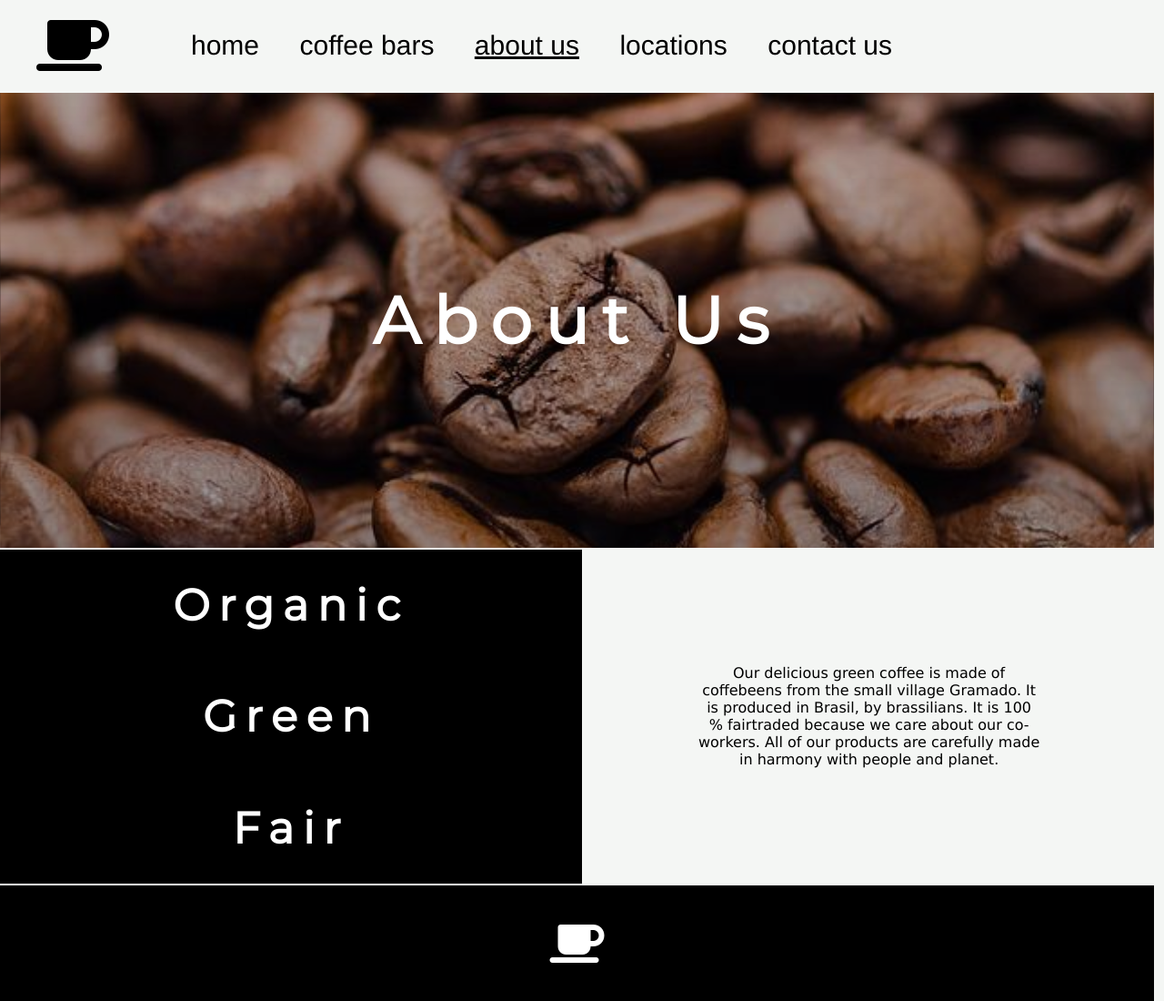
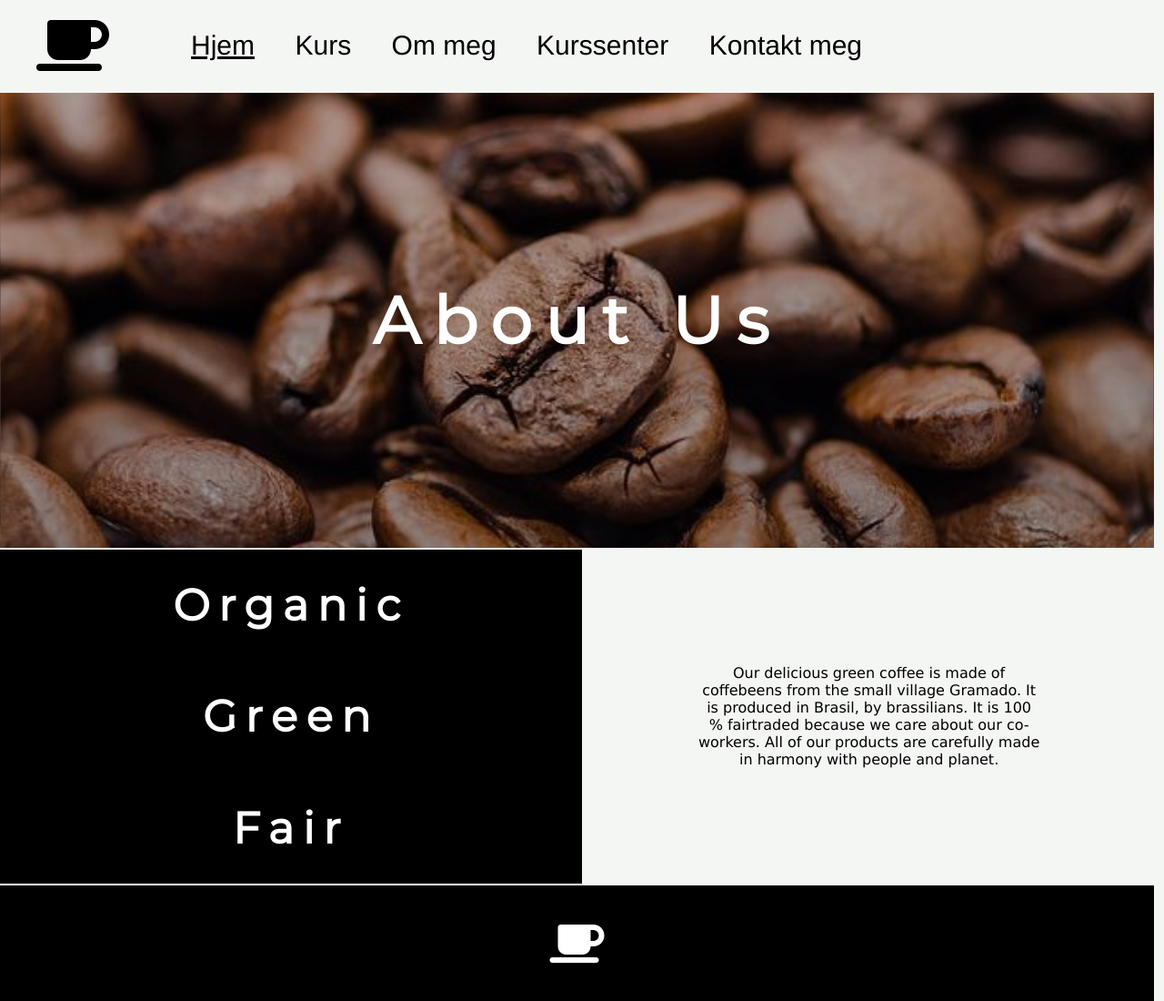
Before and after one commit to Hildegunn80/yogasenter, a plain HTML site: page about_us.html in a window 1280 px wide. Shown: the top 1100 px of the page at 91% size. Drawn offline with Linux system fonts and the light colour scheme.

Commit message:
changing menu text

```diff
--- a/about_us.html
+++ b/about_us.html
@@ -33,11 +33,11 @@
             <label for="menu-checkbox" class="hamburger-icon"><i class="fas fa-bars fa-4x"></i></label>
             <nav>
                 <ul>
-                    <li><a href=index.html>home</a></li>
-                    <li><a href=Coffee_Bars.html>coffee bars</a></li>
-                    <li><a href=about_us.html class="current">about us</a></li>
-                    <li><a href=locations.html>locations</a></li>
-                    <li><a href=contacs_us.html>contact us</a></li>
+                    <li><a href=index.html class="current">Hjem</a></li>
+                    <li><a href=Coffee_Bars.html>Kurs</a></li>
+                    <li><a href=about_us.html>Om meg</a></li>
+                    <li><a href=locations.html>Kurssenter</a></li>
+                    <li><a href=contacs_us.html>Kontakt meg</a></li>
                 </ul>
             </nav>
         </div>
```
Also changed, not shown: coffee_bars.html (+5 -5 lines), contacs_us.html (+5 -5 lines), contacs_us_sent.html (+5 -5 lines), locations.html (+5 -5 lines).
